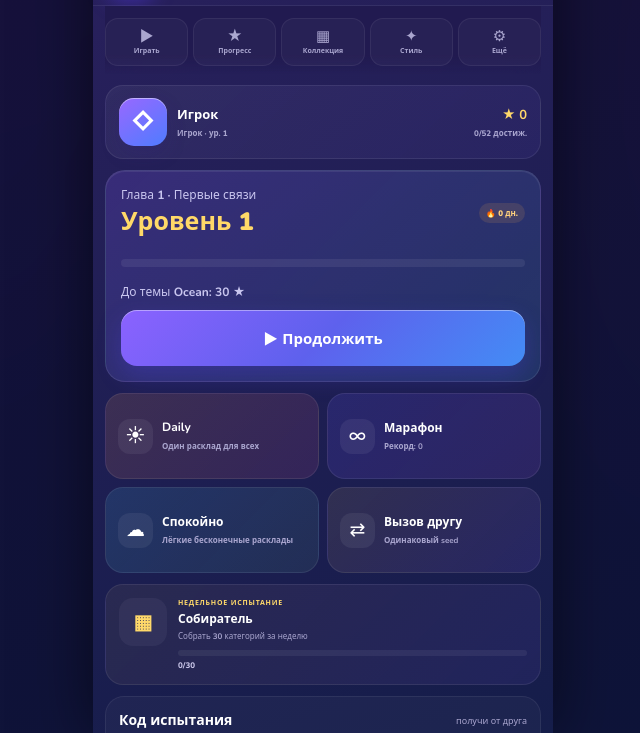
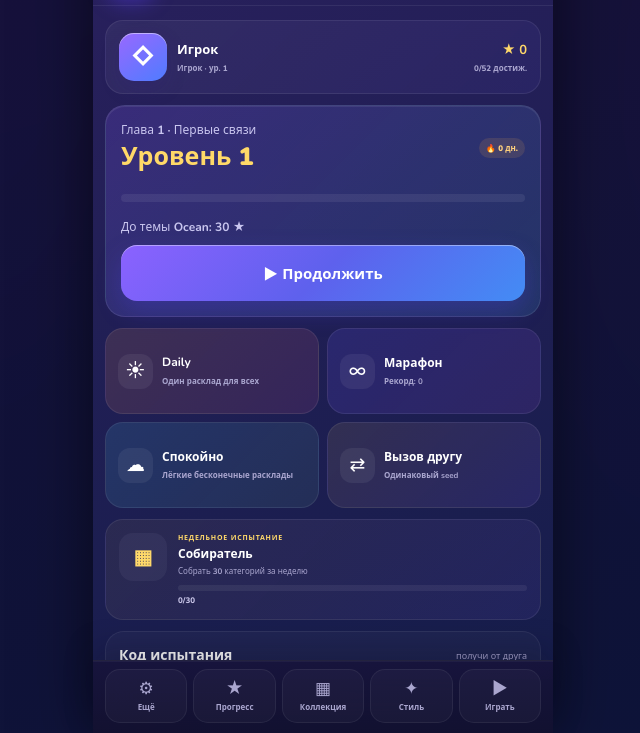
Before and after one commit to 21Trew/Solivoc, a plain HTML site: page index.html in a window 1280 px wide. Both pictures are taken after a click on the button "☰ Меню". Shown: the part 67-800 px from the top of the page, without its empty margins (317-957 px from the left). Drawn offline with nearby package versions, Linux system fonts and the light colour scheme; a web font is replaced by a local one.

Commit message:
fix: правки в стилях

```diff
--- a/index.html
+++ b/index.html
@@ -157,6 +157,7 @@
           <button class="hub-close" id="hubClose">×</button>
         </div>
         <div class="hub-scroll" id="hubContent"></div>
+        <div class="hub-nav" id="hubNav"></div>
       </div>
     </div>
     <script src="./data/categories.js"></script>
--- a/js/components/hub.js
+++ b/js/components/hub.js
@@ -22,11 +22,11 @@ function themeUnlockLabel(def) {
 }
 function hubTabsMarkup() {
   const tabs = [
-    ["play", "▶", "Играть"],
+    ["settings", "⚙", "Ещё"],
     ["progress", "★", "Прогресс"],
     ["collection", "▦", "Коллекция"],
     ["appearance", "✦", "Стиль"],
-    ["settings", "⚙", "Ещё"],
+    ["play", "▶", "Играть"],
   ];
   return `<nav class="hub-tabs">${tabs
     .map(([id, icon, label]) => `<button class="${hubTab === id ? "active" : ""}" data-hub-tab="${id}"><i>${icon}</i><span>${label}</span></button>`)
@@ -182,11 +182,12 @@ function renderHub() {
   recomputeStars();
   ensureWeeklyChallenge();
   const views = { play: playTabMarkup, progress: progressTabMarkup, collection: collectionTabMarkup, appearance: appearanceTabMarkup, settings: settingsTabMarkup };
-  hubContent.innerHTML = `${hubTabsMarkup()}${(views[hubTab] || playTabMarkup)()}`;
+  hubContent.innerHTML = (views[hubTab] || playTabMarkup)();
+  hubNav.innerHTML = hubTabsMarkup();
   bindHubHandlers();
 }
 function bindHubHandlers() {
-  hubContent.querySelectorAll("[data-hub-tab]").forEach((btn)=>btn.onclick=()=>{hubTab=btn.dataset.hubTab; renderHub();});
+  hubNav.querySelectorAll("[data-hub-tab]").forEach((btn)=>btn.onclick=()=>{hubTab=btn.dataset.hubTab; renderHub();});
   const on=(id,fn)=>{const el=$(id); if(el) el.onclick=fn;};
   on("#hubContinue",()=>{const next=profile.currentLevel||1; closeHub(); if(!state||state.rewarded||state.mode!=="regular") makeLevel(next,{mode:"regular"});});
   on("#hubDaily",()=>{closeHub(); makeLevel(0,{mode:"daily",seed:`daily:${todayKey()}`});});
--- a/js/runtime.js
+++ b/js/runtime.js
@@ -10,6 +10,7 @@ const $ = (s) => document.querySelector(s),
   coach = $("#coach"),
   hub = $("#hub"),
   hubContent = $("#hubContent"),
+  hubNav = $("#hubNav"),
   achievementNotice = $("#achievementNotice");
 let state,
   history = [],
--- a/styles/meta.css
+++ b/styles/meta.css
@@ -33,7 +33,7 @@
      height: 100%;
      margin: auto;
      display: grid;
-     grid-template-rows: auto minmax(0, 1fr);
+     grid-template-rows: auto minmax(0, 1fr) auto;
      background: linear-gradient(160deg, #29205d, #151d4a);
      box-shadow: 0 0 60px #0008;
    }
@@ -60,7 +60,7 @@
    }
    .hub-scroll {
      overflow: auto;
-     padding: 12px 12px max(22px, env(safe-area-inset-bottom));
+     padding: 14px 12px 18px;
      display: grid;
      gap: 11px;
      overscroll-behavior: contain;
@@ -986,17 +986,43 @@ body[data-card-back="phoenix"] .card.face-down::after { content: "♨"; transfor
 /* ===== Game hub v2 ===== */
 .move-counter { display:inline-flex; align-items:center; gap:2px; color:#c8c3ea; font-weight:800; }
 .move-counter b { color:#fff; }
+.hub-nav {
+  position: relative;
+  z-index: 30;
+  padding: 8px 12px max(10px, env(safe-area-inset-bottom));
+  border-top: 1px solid #ffffff12;
+  background: linear-gradient(180deg, #17143be8, #12102eea);
+  box-shadow: 0 -12px 30px #08071c3b, inset 0 1px #ffffff0b;
+  backdrop-filter: blur(18px);
+  -webkit-backdrop-filter: blur(18px);
+}
 .hub-tabs {
-  position: sticky; top: -12px; z-index: 20;
-  display:grid; grid-template-columns:repeat(5,minmax(0,1fr)); gap:5px;
-  padding:12px 0 8px; margin:-12px 0 0;
-  background:linear-gradient(180deg,#211a50 72%,transparent);
-  backdrop-filter:blur(14px);
+  display:grid;
+  grid-template-columns:repeat(5,minmax(0,1fr));
+  gap:6px;
 }
-.hub-tabs button { min-width:0; min-height:48px; border:1px solid #ffffff10; border-radius:13px; background:#ffffff08; color:#aaa6cf; display:grid; place-items:center; align-content:center; gap:2px; padding:4px 2px; }
-.hub-tabs button i { font-style:normal; font-size:15px; line-height:1; }
-.hub-tabs button span { font-size:7px; font-weight:850; white-space:nowrap; }
-.hub-tabs button.active { color:#fff; background:linear-gradient(145deg,#7658ed55,#4acde026); border-color:#9686ff42; box-shadow:inset 0 1px #ffffff18; }
+.hub-tabs button {
+  min-width:0;
+  min-height:54px;
+  border:1px solid #ffffff10;
+  border-radius:15px;
+  background:#ffffff08;
+  color:#aaa6cf;
+  display:grid;
+  place-items:center;
+  align-content:center;
+  gap:4px;
+  padding:5px 2px;
+  -webkit-tap-highlight-color:transparent;
+}
+.hub-tabs button i { font-style:normal; font-size:17px; line-height:1; }
+.hub-tabs button span { font-size:8px; font-weight:850; white-space:nowrap; }
+.hub-tabs button.active {
+  color:#fff;
+  background:linear-gradient(145deg,#7658ed66,#4acde02d);
+  border-color:#a393ff55;
+  box-shadow:0 7px 18px #22165d35,inset 0 1px #ffffff22;
+}
 .profile-hero { display:grid; grid-template-columns:48px minmax(0,1fr) auto; gap:10px; align-items:center; padding:12px 13px; border:1px solid #ffffff14; border-radius:18px; background:linear-gradient(135deg,#ffffff0e,#7059e817); }
 .profile-avatar { width:48px; height:48px; border-radius:15px; display:grid; place-items:center; font-size:22px; font-weight:900; background:linear-gradient(145deg,#9868ff,#4f7cff); box-shadow:0 8px 18px #2e1f7c40,inset 0 1px #fff7; }
 .profile-copy b,.profile-meta b { display:block; font-size:13px; }
@@ -1028,10 +1054,27 @@ body[data-card-back="phoenix"] .card.face-down::after { content: "♨"; transfor
 .challenge-input-row button,.wide-secondary,.save-tools button { border:1px solid #ffffff14; border-radius:12px; background:#ffffff0d; color:#fff; font-weight:850; padding:0 12px; }
 
 /* Chapter map — alternating path instead of a dashboard grid. */
-.chapter-path { position:relative; display:grid; grid-template-columns:repeat(5,1fr); gap:16px 7px; padding:7px 5px 5px; }
-.chapter-path::before { content:""; position:absolute; inset:28px 9% auto; height:calc(100% - 55px); opacity:.25; background:linear-gradient(90deg,transparent,#a996ff 8% 92%,transparent); clip-path:polygon(0 0,100% 0,100% 8%,14% 8%,14% 48%,86% 48%,86% 56%,0 56%); pointer-events:none; }
+.chapter-path {
+  position:relative;
+  display:grid;
+  grid-template-columns:repeat(5,minmax(0,1fr));
+  gap:10px 7px;
+  padding:8px 4px 4px;
+}
+.chapter-path::before { display:none; }
 .chapter-path .chapter-level { position:relative; z-index:1; }
-.chapter-path .chapter-level:nth-child(n+6) { transform:translateX(0); }
+.chapter-path .chapter-level::after {
+  content:"";
+  position:absolute;
+  top:50%;
+  left:100%;
+  width:7px;
+  height:1px;
+  background:#9f91ff2e;
+  pointer-events:none;
+}
+.chapter-path .chapter-level:nth-child(5n)::after,
+.chapter-path .chapter-level:last-child::after { display:none; }
 .chapter-section.perfect { border-color:#ffd96a3d; box-shadow:inset 0 0 28px #ffd85c08; }
 
 /* Achievement progress. */
--- a/styles/responsive.css
+++ b/styles/responsive.css
@@ -125,8 +125,12 @@
        max(14px, env(safe-area-inset-left));
    }
    .hub-scroll {
-     padding: 12px max(12px, env(safe-area-inset-right)) max(22px, env(safe-area-inset-bottom))
+     padding: 14px max(12px, env(safe-area-inset-right)) 18px
        max(12px, env(safe-area-inset-left));
+   }
+   .hub-nav {
+     padding-left: max(12px, env(safe-area-inset-left));
+     padding-right: max(12px, env(safe-area-inset-right));
    }
 
    /* Compact phones: preserve five playable columns instead of shrinking the whole UI indiscriminately. */
@@ -759,3 +763,17 @@ html[data-stack-fit="tight"] .card.category.open-under .name { padding-top: 1px;
   .encyclopedia-meta { grid-template-columns:1fr; }
   .save-tools { grid-template-columns:1fr; }
 }
+
+
+/* Bottom game-hub navigation. */
+@media (max-width: 370px) {
+  .hub-nav { padding-left: max(8px, env(safe-area-inset-left)); padding-right: max(8px, env(safe-area-inset-right)); }
+  .hub-tabs { gap:4px; }
+  .hub-tabs button { min-height:50px; border-radius:13px; }
+  .hub-tabs button i { font-size:15px; }
+  .hub-tabs button span { font-size:7px; }
+}
+@media (max-height: 700px) {
+  .hub-tabs button { min-height:48px; }
+  .hub-nav { padding-top:6px; }
+}
--- a/sw.js
+++ b/sw.js
@@ -1,4 +1,4 @@
-const CACHE = "worditaire-static-v7";
+const CACHE = "worditaire-static-v8";
 const CORE = [
   "./",
   "./index.html",
```
